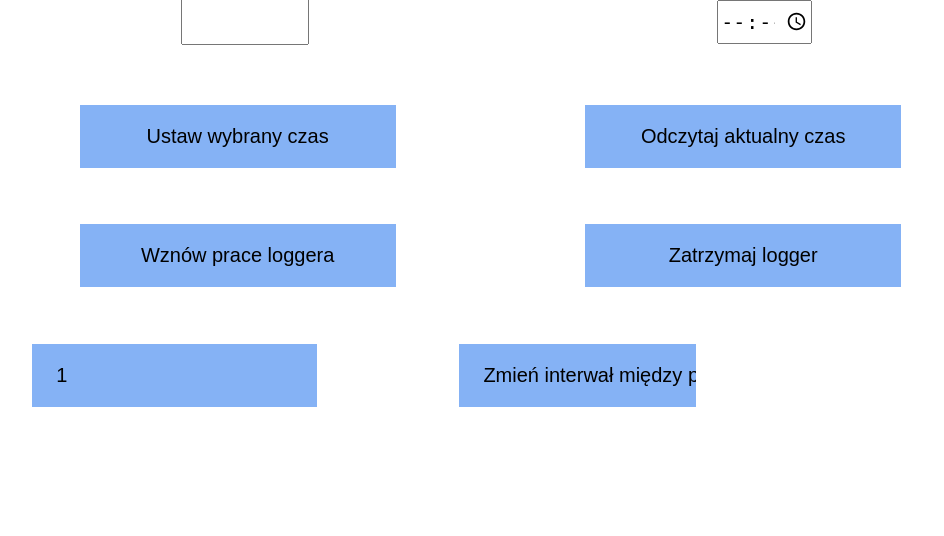
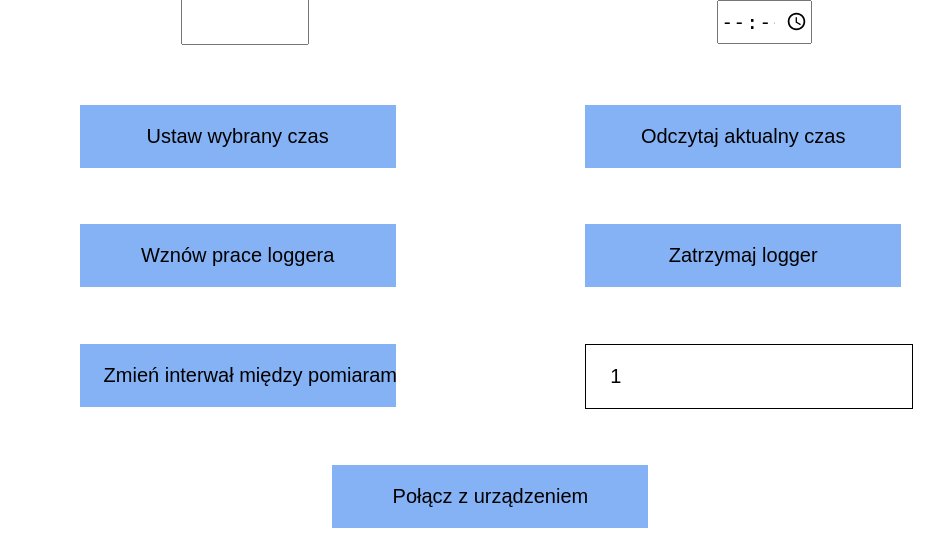
Before and after one commit to marcelkoniecz/SterRob, a Flask app: page /konfiguracja in a window 1280 px wide. Shown: the part 285-821 px from the top of the page, without its empty margins (118-1062 px from the left). Before the commit the page ends 692 px from the top, so only its background shows below. Run offline with Flask 2, Linux system fonts and the light colour scheme; some libraries are stand-ins or nearby versions.

Commit message:
Last updates on website

```diff
--- a/serverProject/static/css/main.css
+++ b/serverProject/static/css/main.css
@@ -163,6 +163,42 @@
 
   }
 
+  .btn-group4 input{
+    background-color: rgb(133, 178, 245); /* Green background */
+    font-size: 20px;
+    border: 0px solid green; /* Green border */
+    color: black; /* White text */
+    padding: 20px 24px; /* Some padding */
+    margin-top: 50px;
+    margin-left: 15%;
+    cursor: pointer; /* Pointer/hand icon */
+    float: left; /* Float the buttons side by side */
+  }
+
+input.wybor{
+  margin-left: 100px;
+  background-color: rgb(255, 255, 255); /* Green background */
+  font-size: 20px;
+  border: 1px solid rgb(0, 0, 0); /* Green border */
+  color: black; /* White text */
+  padding: 20px 24px; /* Some padding */
+  margin-top: 50px;
+  margin-left: 15%;
+  margin-right: 15%;
+  cursor: pointer; /* Pointer/hand icon */
+  float: left; /* Float the buttons side by side */
+}
+
+.btn-group5 input{
+  background-color: rgb(133, 178, 245); /* Green background */
+  font-size: 20px;
+  border: 0px solid green; /* Green border */
+  color: black; /* White text */
+  padding: 20px 24px; /* Some padding */
+  margin: 50px 25% auto 35%;
+  cursor: pointer; /* Pointer/hand icon */
+ /* float: left; /* Float the buttons side by side */
+}
 
 
   input.wpr {
--- a/serverProject/templates/config.html
+++ b/serverProject/templates/config.html
@@ -49,11 +49,17 @@
             <input style="width:25%" type="submit" name="submit_button" value="Wznów prace loggera"></input>
             <input style="width:25%" type="submit" name="submit_button" value="Zatrzymaj logger"></input>
         </div>
-         <div class="btn-group3" style="width:75%">
-            <input id="btn-group3-value" style="width:25%" type="number" name="int_val" min="1" value="1"></input>
-            <input id="btn-group3-submit" style="width:25%" type="submit" name="submit_button" value="Zmień interwał między pomiarami"></input>
+        <div class="btn-group4" ,style="width:75%">
+            <input style="width:25%" type="submit" name="submit_button" value="Zmień interwał między pomiarami"></input>
         </div>
+        <input class="wybor" style="width:22%" type="number" name="int_val" min="1" value="1"></input>
+        <div class="btn-group5" ,style="width:75%">
+            <input style="width:25%" type="submit" name="submit_button" value="Połącz z urządzeniem"></input>
+        </div>
+
     </form>
+    </div>
+
 
     <!--
     <div class="btn-group" ,style="width:75%">
--- a/serverProject/wsgi.py
+++ b/serverProject/wsgi.py
@@ -84,6 +84,10 @@ def home_page():
 
         elif request.form['submit_button'] == 'Widok':
             print("Widok bazy danych")
+        elif request.form['submit_button'] == '<':
+            print("Przesun baze w prawo")
+        elif request.form['submit_button'] == '>':
+            print("Przesun baze w lewo")
 
     list_of_meas = mo.get_measurements()
     tm_list = []
@@ -156,5 +160,8 @@ def konfig_page():
             else:
                 mes = "Logger danych wykonuje teraz pomiary co " + str(int_val) + " sekund"
             return render_template('config.html', message=mes)
+        elif (request.form['submit_button'] == 'Połącz z urządzeniem'):
+            ser = sp.open_serial()
+            return render_template('config.html', message=mes)
 
     return render_template('config.html')
```
Also changed, not shown: serverProject/templates/homepage.html (+6 -3 lines), stmProject/.settings/language.settings.xml.
